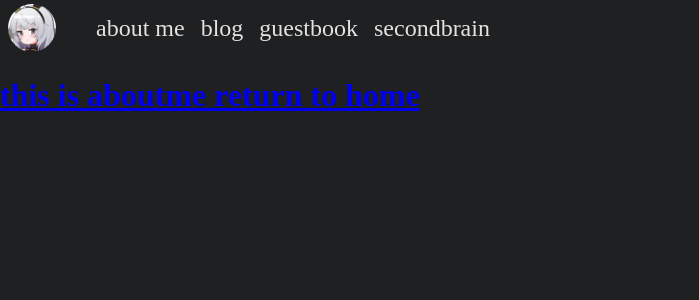
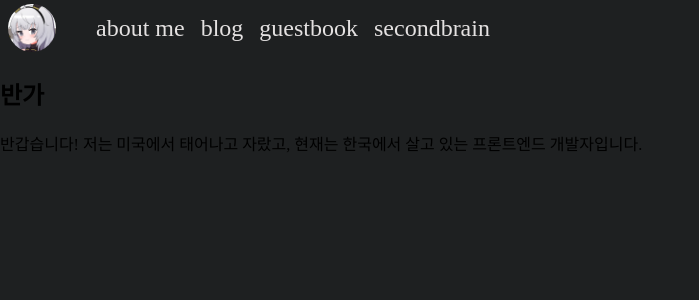
Before and after one commit to kapitalismho/saleeBlog, a Next.js app: page /aboutMe in a window 1280 px wide. Shown: the top 300 px of the page, without its empty margins (0-699 px from the left). Built offline with nearby package versions, Linux system fonts and the light colour scheme.

Commit message:
Refactoring the Navbar and main page code

```diff
--- a/app/aboutMe/page.tsx
+++ b/app/aboutMe/page.tsx
@@ -2,9 +2,12 @@ import Link from "next/link";
 
 const aboutMe = () => {
   return (
-    <h1>
-      <Link href="/">this is aboutme return to home</Link>
-    </h1>
+    <section>
+      <h1>반가</h1>
+      <p>
+        반갑습니다! 저는 미국에서 태어나고 자랐고, 현재는 한국에서 살고 있는 프론트엔드 개발자입니다.
+      </p>
+    </section>
   );
 };
 
--- a/components/icons.tsx
+++ b/components/icons.tsx
@@ -1,7 +1,8 @@
 import React from "react";
 
-type IconProps = {
+type Props = {
   href: string;
+  description: string;
   icon: React.ComponentType;
 };
 
@@ -102,12 +103,13 @@ export const hamburgerMenuIcon = () => {
   );
 };
 
-export const IconWithLink = ({ href, icon: Icon }: IconProps)  => {
+export const IconWithLink = ({ href, description, icon: Icon }: Props)  => {
   return (
     <a
       rel="noopener noreferrer"
       target="_blank"
       href={href}
+      aria-label={description}
     >
       <Icon />
     </a>
--- a/components/navbar/navbar.module.css
+++ b/components/navbar/navbar.module.css
@@ -73,6 +73,10 @@
     font-size: 1.5rem;
   }
 
+  .menu li > *:hover {
+    text-shadow: 0 0 2px;
+  }
+
   .mobileMenu {
     display: none;
   }
--- a/components/navbar/navbar.tsx
+++ b/components/navbar/navbar.tsx
@@ -12,19 +12,16 @@ type MenuButtonProps = {
   icon: React.ComponentType;
 };
 
-type MobileMenuProps = {
+type Props = {
   isNavExpanded: boolean;
   toggleNavbar: () => void;
 };
 
-type BlurOverlayProps = {
-  isNavExpanded: boolean;
-};
-
-const BlurOverlay = ({ isNavExpanded }: BlurOverlayProps) => {
+const BlurOverlay = ({ isNavExpanded }: { isNavExpanded: boolean; }) => {
   return (
     <div className={
-      isNavExpanded ? styles.blurOverlayVisible : styles.blurOverlayHidden}
+      isNavExpanded ? styles.blurOverlayVisible : styles.blurOverlayHidden
+    }
        />
   );
 };
@@ -32,6 +29,8 @@ const BlurOverlay = ({ isNavExpanded }: BlurOverlayProps) => {
 const MenuButton = ({ toggleNavbar, icon: Icon }: MenuButtonProps) => {
   return (
     <button
+      id="hamburger-menu"
+      aria-label="hamburger menu"
       className={styles.hamburger}
       onClick={toggleNavbar}
     >
@@ -40,7 +39,7 @@ const MenuButton = ({ toggleNavbar, icon: Icon }: MenuButtonProps) => {
   )
 };
 
-const MobileMenu = ({ isNavExpanded, toggleNavbar }: MobileMenuProps) => {
+const MobileMenu = ({ isNavExpanded, toggleNavbar }: Props) => {
   return (
     <div
     className={
```
Also changed, not shown: app/page.tsx (+7 -1 lines).
